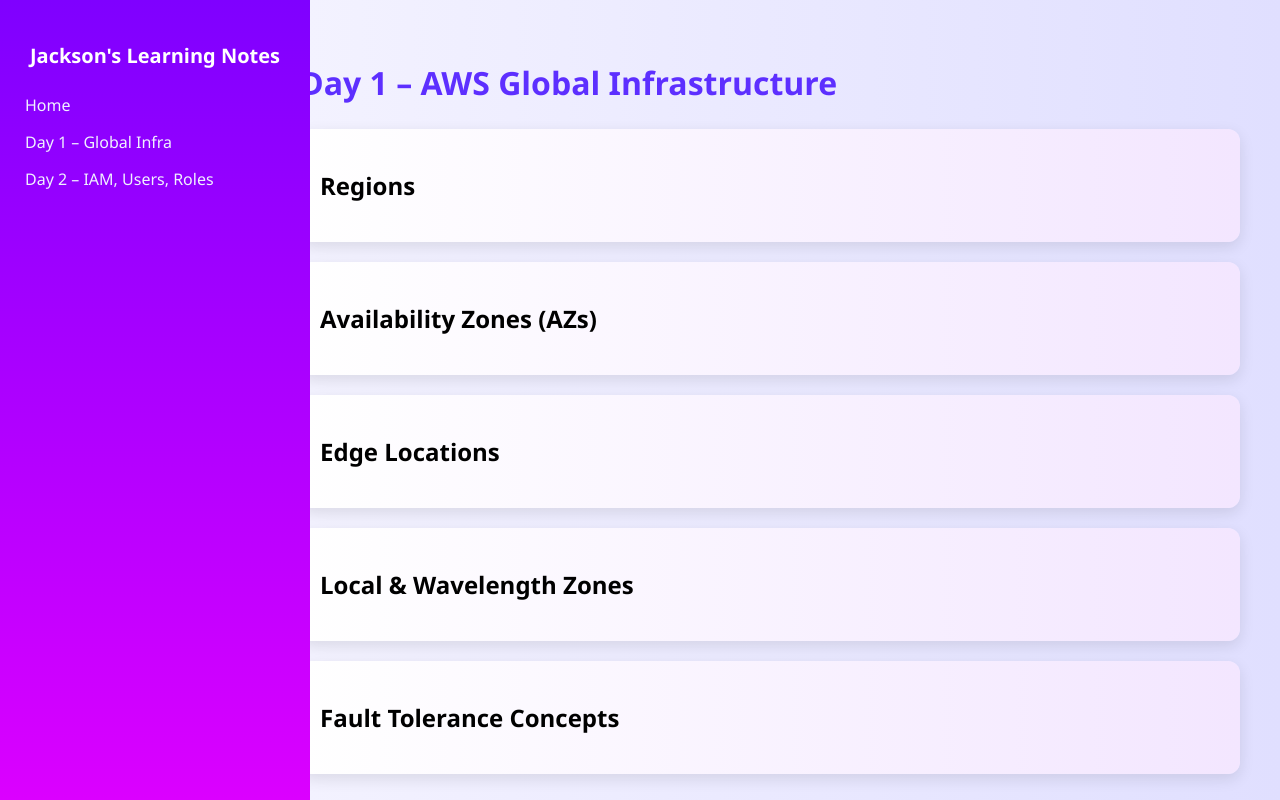
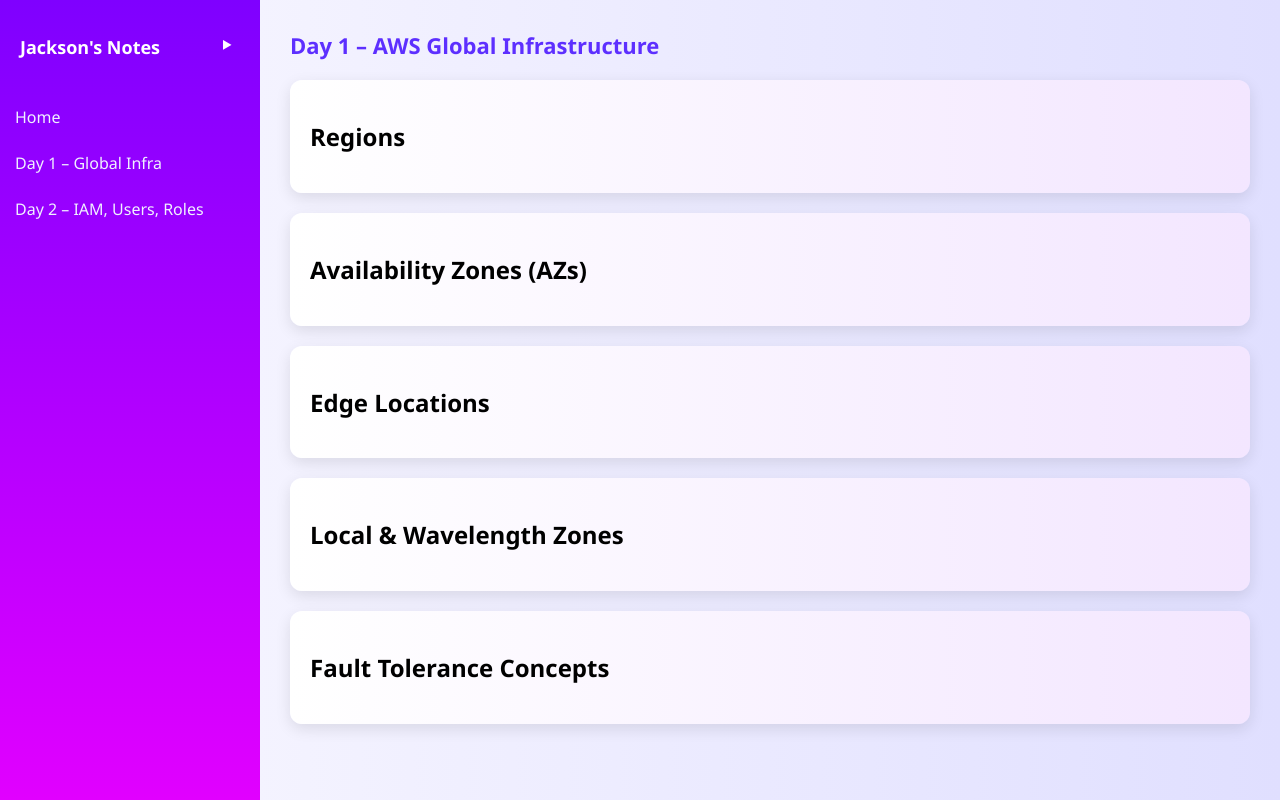
Before and after one commit to jacksonbruno99/AWS_notes, a plain HTML site: page aws_day1_infrastructure.html in a window 1280 px wide. Drawn offline with Linux system fonts and the light colour scheme.

Commit message:
upgraded ui

```diff
--- a/aws_day1_infrastructure.html
+++ b/aws_day1_infrastructure.html
@@ -9,25 +9,31 @@
 <body>
 
 <!-- Sidebar -->
-<div class="sidebar">
-    <h2>Jackson's Learning Notes</h2>
-    <a href="index.html">Home</a>
-    <a href="aws_day1_infrastructure.html">Day 1 – Global Infra</a>
-    <a href="aws_day2_iam.html">Day 2 – IAM, Users, Roles</a>
+<div id="sidebar" class="sidebar expanded">
+    <div class="sidebar-header">
+        <h2>Jackson's Notes</h2>
+        <button id="toggleSidebar">⯈</button>
+    </div>
+    <nav class="sidebar-links">
+        <a href="index.html" data-day="Home">Home</a>
+        <a href="aws_day1_infrastructure.html" data-day="Day 1 – Global Infra">Day 1 – Global Infra</a>
+        <a href="aws_day2_iam.html" data-day="Day 2 – IAM, Users, Roles">Day 2 – IAM, Users, Roles</a>
+        <!-- Add more days -->
+    </nav>
 </div>
 
 <!-- Main content -->
 <div class="main">
-    <h1>Day 1 – AWS Global Infrastructure</h1>
+    <header class="main-header" id="currentTopic">Day 1 – AWS Global Infrastructure</header>
 
     <div class="card" onclick="toggleContent('regions')">
         <h2>Regions</h2>
         <div class="card-content" id="regions">
             <ul>
                 <li>A Region is a geographical area containing two or more Availability Zones (AZs).</li>
-                <li>Each Region is isolated — no automatic replication unless configured.</li>
-                <li>Region choice impacts latency, cost, data residency, and service availability.</li>
-                <li>Not all services are available in every Region — check AWS Regional Services List.</li>
+                <li>Regions are isolated — no automatic replication unless configured (S3 cross-region, RDS read replicas).</li>
+                <li>Region choice affects latency, cost, data residency, service availability.</li>
+                <li>Not all services available in every Region — check AWS Regional Services List.</li>
             </ul>
         </div>
     </div>
@@ -37,7 +43,7 @@
         <div class="card-content" id="az">
             <ul>
                 <li>AZ = one or more physically separate data centers with independent power, cooling, networking.</li>
-                <li>AZs connected via low-latency links (<1–2 ms).</li>
+                <li>Connected via low-latency links (<1–2 ms).</li>
                 <li>Best practice: deploy EC2, RDS, load balancers across ≥2 AZs for high availability.</li>
             </ul>
         </div>
@@ -48,7 +54,7 @@
         <div class="card-content" id="edges">
             <ul>
                 <li>Used by CloudFront, Route 53, Global Accelerator.</li>
-                <li>Global cache nodes bring content closer to users.</li>
+                <li>Edge nodes bring content closer to users.</li>
                 <li>Edge ≠ AZ — Edge = content delivery, not compute.</li>
             </ul>
         </div>
@@ -78,9 +84,35 @@
 </div>
 
 <script>
+// Sidebar toggle
+const sidebar = document.getElementById('sidebar');
+const toggleBtn = document.getElementById('toggleSidebar');
+const currentTopic = document.getElementById('currentTopic');
+
+toggleBtn.addEventListener('click', () => {
+    sidebar.classList.toggle('expanded');
+    sidebar.classList.toggle('collapsed');
+    toggleBtn.classList.toggle('rotated');
+});
+
+// Update header when link clicked
+document.querySelectorAll('.sidebar-links a').forEach(link => {
+    link.addEventListener('click', (e) => {
+        const dayTopic = link.getAttribute('data-day');
+        currentTopic.textContent = dayTopic;
+        currentTopic.classList.add('fade');
+        setTimeout(() => currentTopic.classList.remove('fade'), 500);
+    });
+});
+
+// Card toggle with animation
 function toggleContent(id) {
     const content = document.getElementById(id);
-    content.style.display = content.style.display === 'block' ? 'none' : 'block';
+    if(content.style.maxHeight){
+        content.style.maxHeight = null;
+    } else {
+        content.style.maxHeight = content.scrollHeight + "px";
+    }
 }
 </script>
 
--- a/styles.css
+++ b/styles.css
@@ -2,53 +2,99 @@ body {
     margin: 0;
     font-family: 'Segoe UI', Arial, sans-serif;
     display: flex;
-    height: 100vh;
+    min-height: 100vh;
     background: linear-gradient(to right, #f9f8ff, #e0dfff);
+    transition: background 0.3s ease;
 }
 
+/* Sidebar */
 .sidebar {
     width: 260px;
     background: linear-gradient(to bottom, #7f00ff, #e100ff);
     color: #fff;
-    padding: 25px;
+    flex-shrink: 0;
+    transition: width 0.4s ease;
+    overflow: hidden;
+}
+
+.sidebar.collapsed {
+    width: 60px;
+}
+
+.sidebar-header {
+    display: flex;
+    align-items: center;
+    justify-content: space-between;
+    padding: 20px;
+}
+
+.sidebar-header h2 {
+    font-size: 18px;
+    white-space: nowrap;
+    transition: opacity 0.3s ease;
+}
+
+.sidebar.collapsed h2 {
+    opacity: 0;
+}
+
+.sidebar-header button {
+    background: none;
+    border: none;
+    color: #fff;
+    font-size: 18px;
+    cursor: pointer;
+    transition: transform 0.4s ease;
+}
+
+.toggle-rotated {
+    transform: rotate(180deg);
+}
+
+.sidebar-links {
     display: flex;
     flex-direction: column;
-    position: fixed;
-    height: 100%;
-    overflow-y: auto;
+    padding: 0 15px;
 }
 
-.sidebar h2 {
-    margin-bottom: 25px;
-    font-size: 20px;
-    text-align: center;
+.sidebar-links a {
+    color: #f0f0ff;
+    text-decoration: none;
+    padding: 12px 0;
+    font-weight: 500;
+    white-space: nowrap;
+    transition: all 0.3s ease, transform 0.2s ease;
 }
 
-.sidebar a {
-    color: #f0f0ff;
-    text-decoration: none;
-    margin-bottom: 15px;
-    font-weight: 500;
-    transition: all 0.3s ease;
+.sidebar-links a:hover {
+    color: #ffd6ff;
+    transform: translateX(10px);
 }
 
-.sidebar a:hover {
-    transform: translateX(5px);
-    color: #ffd6ff;
+/* Main content */
+.main {
+    flex: 1;
+    padding: 30px;
+    transition: margin-left 0.4s ease;
 }
 
-.main {
-    margin-left: 260px;
-    padding: 40px;
-    overflow-y: auto;
-    flex: 1;
+.sidebar.collapsed + .main {
+    margin-left: 60px;
 }
 
-h1 {
+.main-header {
+    font-size: 22px;
+    font-weight: 600;
+    margin-bottom: 20px;
     color: #5d2fff;
-    margin-bottom: 25px;
+    transition: opacity 0.5s ease;
 }
 
+.fade {
+    opacity: 0;
+}
+
+/* Cards */
 .card {
     background: linear-gradient(to right, #ffffff, #f3e6ff);
     border-radius: 12px;
@@ -56,15 +102,36 @@ h1 {
     padding: 20px;
     margin-bottom: 20px;
     cursor: pointer;
-    transition: transform 0.2s;
+    transition: transform 0.3s ease, box-shadow 0.3s ease;
 }
 
 .card:hover {
-    transform: translateY(-3px);
+    transform: translateY(-5px);
+    box-shadow: 0 10px 25px rgba(0,0,0,0.15);
 }
 
 .card-content {
-    display: none;
-    margin-top: 10px;
+    max-height: 0;
+    overflow: hidden;
+    transition: max-height 0.5s ease, padding 0.3s ease;
+    padding-top: 0;
+    padding-bottom: 0;
     line-height: 1.6;
 }
+
+.card-content p, .card-content ul {
+    margin: 0;
+    padding: 10px 0;
+}
+
+/* Responsive */
+@media (max-width: 768px) {
+    .sidebar {
+        position: absolute;
+        z-index: 10;
+        height: 100%;
+    }
+    .main {
+        margin-left: 0;
+    }
+}
```
Also changed, not shown: aws_day2_iam.html (added, +111 -0 lines), index.html (+43 -8 lines).
